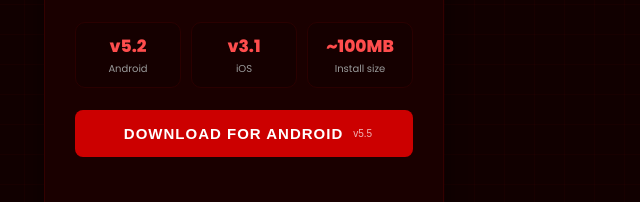
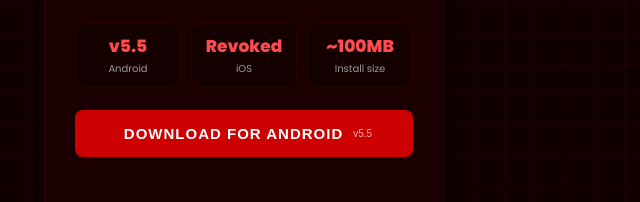
Before and after one commit to neonninjahappy-lab/neonninjahappy-lab.github.io, a plain HTML site: page index.html in a window 1280 px wide. Shown: the part 536-738 px from the top of the page, 396-1036 px from the left. Drawn offline with Linux system fonts and the light colour scheme.

Commit message:
Update version numbers in stats-row

```diff
--- a/index.html
+++ b/index.html
@@ -540,11 +540,11 @@
 
         <div class="stats-row">
             <div class="stat-box">
-                <div class="stat-num">v5.2</div>
+                <div class="stat-num">v5.5</div>
                 <div class="stat-label">Android</div>
             </div>
             <div class="stat-box">
-                <div class="stat-num">v3.1</div>
+                <div class="stat-num">Revoked</div>
                 <div class="stat-label">iOS</div>
             </div>
             <div class="stat-box">
```
